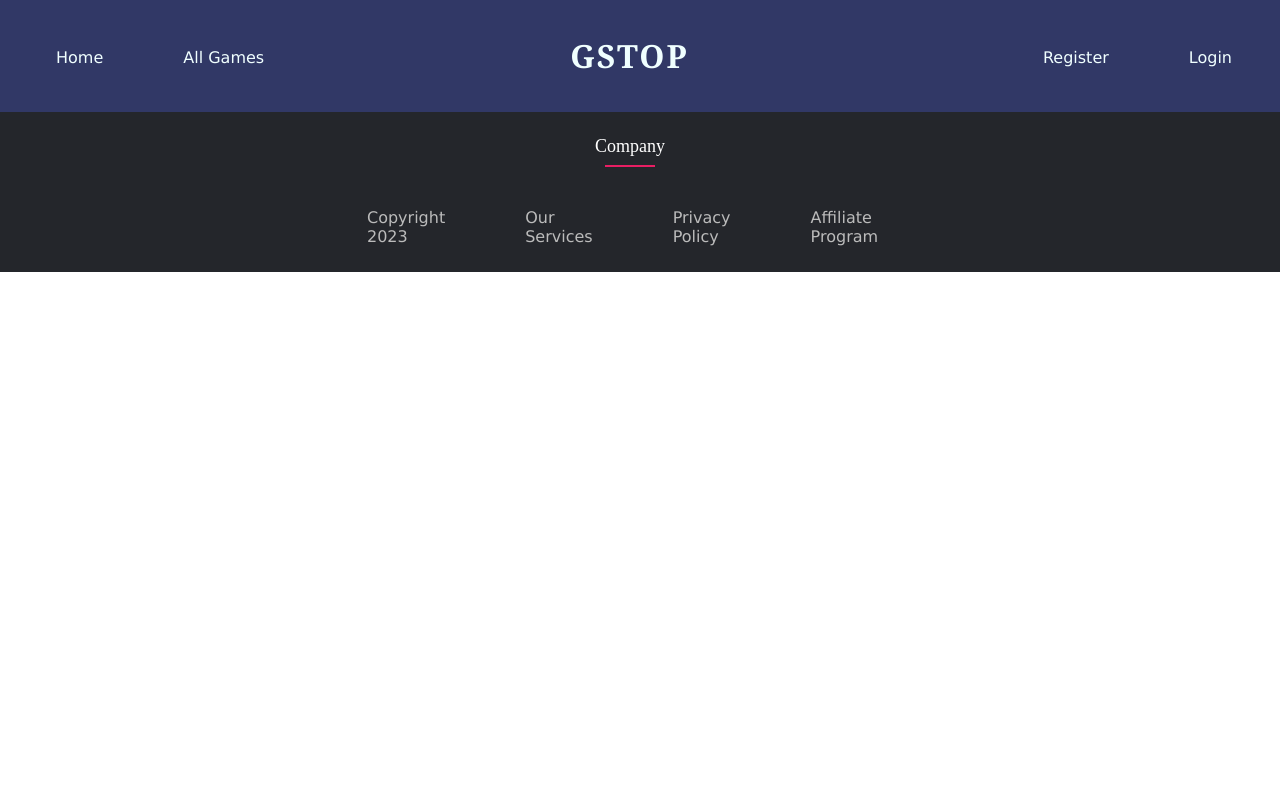
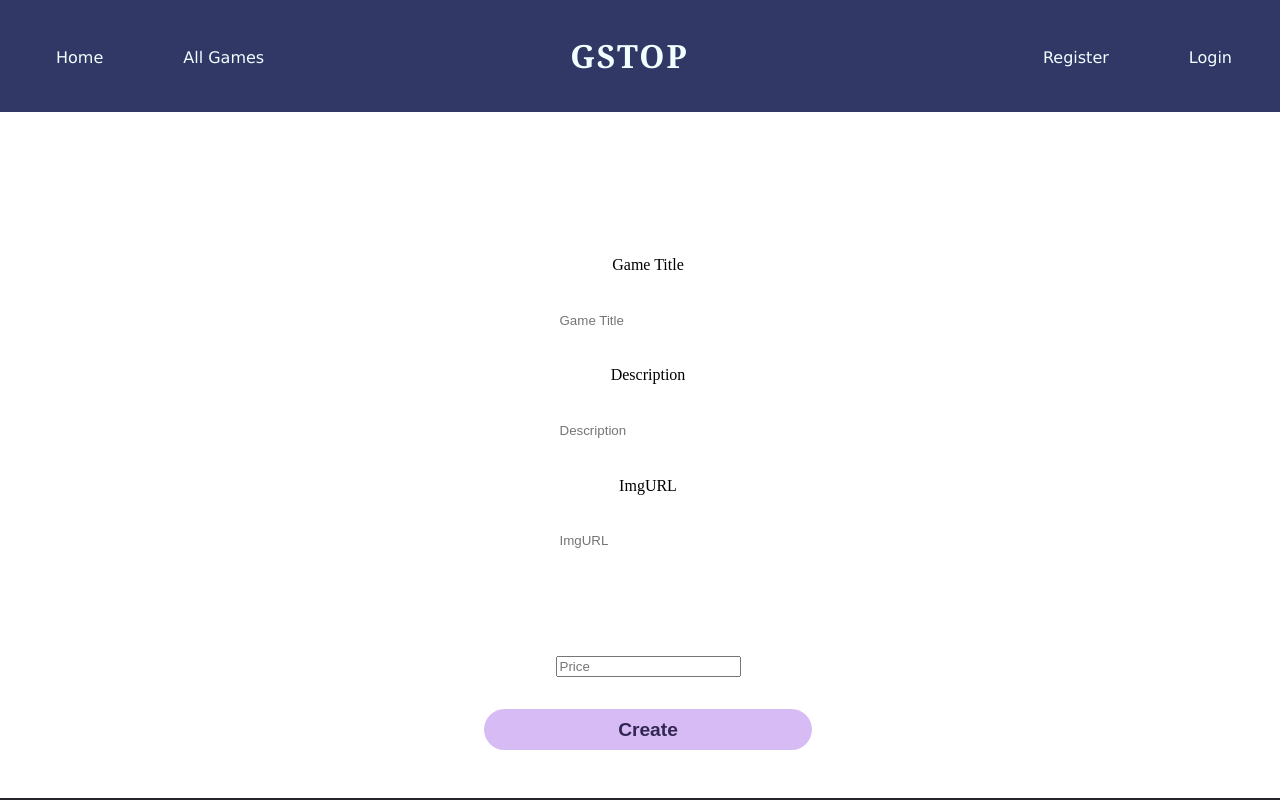
Before and after one commit to deyvid1207/GStop-Final, a React (Vite) app in the folder client/GStop/: page /addGame in a window 1280 px wide. Shown: the top 800 px of the page. Built offline with nearby package versions, Linux system fonts and the light colour scheme.

Commit message:
Added Admin role and the ability for admins to add games. Started work on the shop page.

```diff
--- /dev/null
+++ b/client/GStop/src/components/AddGame.jsx
@@ -0,0 +1,68 @@
+import { useState } from "react";
+import API_URL from "../API_URL";
+
+function AddGame() {
+
+    const [name, setName] = useState('');
+    const [description, setDescription] = useState('');
+    const [ImgURL, setImgURL] = useState('');
+    const [Price, setPrice] = useState('');
+
+    const handleName = (e) => {
+        setName(e.target.value);
+      };
+    const handleDescription = (e) => {
+        setDescription(e.target.value);
+      };
+
+    const handleImgURL = (e) => {
+        setImgURL(e.target.value);
+      };
+    const handlePrice = (e) => {
+        setPrice(e.target.value);
+      };
+
+      async function createGame(e) {
+        e.preventDefault();
+        try {
+        const response = await fetch(`${API_URL}/api/game/CreateGame`, {
+            method: 'POST',
+            headers: {
+              'Accept': 'application/json',
+              'Content-type': 'application/json'
+            },
+            body: JSON.stringify({
+              name: name,
+              imgURL: ImgURL,
+              description: description,
+              price: Price,
+            }),
+          });
+          console.log(response.json());
+          console.log(response.status);
+        }
+        catch (error) {
+          console.log(error)
+        }
+      }
+    return <>
+       <form onSubmit={createGame}>
+        <div className="form-div">
+          <label className="label1">Game Title</label>
+          <input placeholder="Game Title" onChange={handleName} className="input" value={name} type="text" />
+
+          <label className="label1">Description</label>
+          <input placeholder="Description" type="text" onChange={handleDescription} className="input" value={description} />
+
+          <label className="label1">ImgURL</label>
+          <input placeholder="ImgURL" onChange={handleImgURL} className="input" value={ImgURL}   />
+          <label className="label">Price</label>
+          <input placeholder="Price" onChange={handlePrice} type="number"  value={Price} />
+          <button type="submit" className="createButton">Create</button>
+        </div>
+
+      </form>
+    </>
+
+}
+export default AddGame;
--- a/client/GStop/src/components/App.jsx
+++ b/client/GStop/src/components/App.jsx
@@ -3,6 +3,9 @@ import Home from './Home';
 import Heading from './Heading';
 import Login from './Login';
 import Register from './Register';
+import Shop from './Shop';
+import AddGame from './AddGame';
+
 
 
 const App = () => {
@@ -12,8 +15,9 @@ const App = () => {
 
        <Routes>
           <Route exact path="/" element={<Home/>}></Route>
-          {/*<Route exact path="/games"><Games/></Route> */}
+          <Route exact path="/shop"element={<Shop/>}></Route>
           <Route exact path="/register"element={<Register/>}></Route>
+          <Route exact path="/addGame"element={<AddGame/>}></Route>
 
            <Route exact path="/login"element={<Login/>}></Route>
 
--- a/client/GStop/src/components/Heading.jsx
+++ b/client/GStop/src/components/Heading.jsx
@@ -34,7 +34,7 @@ var storedUser;
         <div className="header">
           <ul>
             <li><NavLink to="/">Home</NavLink></li>
-            <li><NavLink to="/games">All Games</NavLink></li>
+            <li><NavLink to="/shop">All Games</NavLink></li>
             <h3 className="Title"><NavLink to="/">GStop</NavLink></h3>
 
             {storedUser !== null ? (
--- a/client/GStop/src/components/Login.jsx
+++ b/client/GStop/src/components/Login.jsx
@@ -67,10 +67,11 @@ function Login() {
         },
       }).then(r => r.json())
 
+      console.log(currentuser);
 
 
-
-      localStorage.setItem('currentUser', JSON.stringify(currentuser));
+      localStorage.setItem('currentUser', JSON.stringify(currentuser.user));
+      localStorage.setItem('UserRole', JSON.stringify(currentuser.Role));
       console.log(currentuser);
 
       // The decoded object will contain the claims in the JWT token
--- /dev/null
+++ b/client/GStop/src/components/Shop.jsx
@@ -0,0 +1,48 @@
+
+import React, { useState, useEffect } from "react";
+import API_URL from "../API_URL";
+import { useNavigate } from "react-router-dom";
+API_URL
+function Shop() {
+      const navigate = useNavigate();
+      const [games, setGames] = useState([]);
+      useEffect(() => {
+        // Fetch the list of games when the component mounts
+        fetchGames();
+      }, []);
+      //Authentication
+      var check = JSON.parse(localStorage.getItem('currentUser'));
+      //Authorization
+      var RoleAuth = JSON.parse(localStorage.getItem('UserRole'));
+
+      const fetchGames = async () => {
+
+        try {
+          // Replace the URL with the actual endpoint for your games
+          const response = await fetch(`${API_URL}/api/game/GetAllGames`);
+          const data = await response.json();
+          console.log(data)
+          setGames(data);
+        } catch (error) {
+          console.error("Error fetching games:", error);
+        }
+      };
+
+      return (
+        <div>
+          <h1>List of Games</h1>
+          <ul>
+            {games.map((game) => (
+              <h1 key={game.id}>{game.Name}</h1>
+            ))}
+          </ul>
+          {RoleAuth === 'Admin' ? (
+           <>  <button onClick={() => navigate("/addGame")}>Add Game</button></>
+          ) : (<></>)  }
+
+        </div>
+      );
+
+
+}
+export default Shop;
```
Also changed, not shown: client/GStop/src/components/Card.jsx (added), 5 other files (tests, documents, lock files or other folders).
